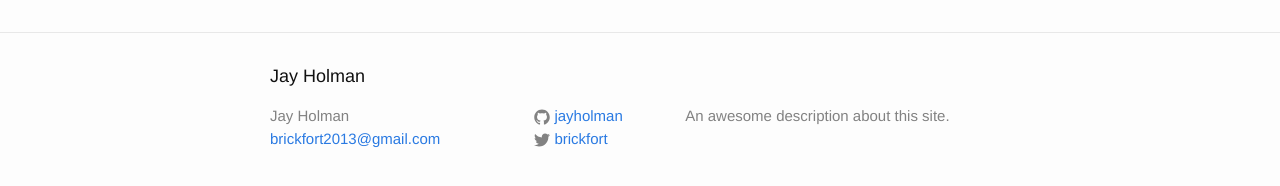
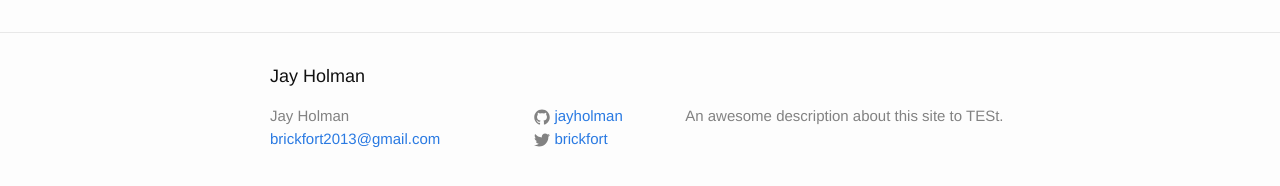
Before and after one commit to jayholman/jayholman.github.io, a Jekyll site: the page built from about.md, in a window 1280 px wide. Shown: the part 318-504 px from the top of the page. Built offline with Jekyll 4.4.1, drawn with Linux system fonts in a browser that asks for light colours.

Commit message:
Jekyll restructure again

```diff
--- a/_config.yml
+++ b/_config.yml
@@ -2,7 +2,7 @@
 title: Jay Holman
 email: brickfort2013@gmail.com
 description: > # this means to ignore newlines until "baseurl:"
-  An awesome description about this site.
+  An awesome description about this site to TESt.
 baseurl: "" # the subpath of your site, e.g. /blog/
 url: "http://jayholman.xyz" # the base hostname & protocol for your site
 twitter_username: brickfort
```
Also changed, not shown: 4 other files.
